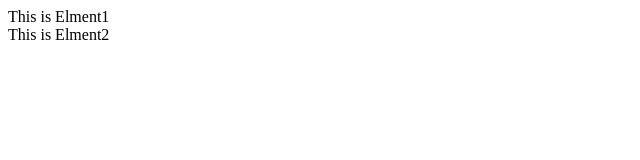
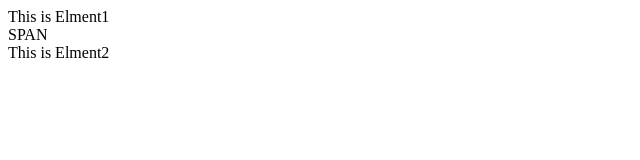
Before and after one commit to 0Sankalp/javascriptLearning, a website: page DOM/domMethod/searchingDom/index.html in a window 1280 px wide. Shown: the whole page, without its empty margins (0-640 px from the left). Drawn offline with Linux system fonts and the light colour scheme.

Commit message:
searching the dom by matches, closest and contain method

```diff
--- a/DOM/domMethod/searchingDom/index.html
+++ b/DOM/domMethod/searchingDom/index.html
@@ -6,7 +6,7 @@
     <title>Document</title>
 </head>
 <body>
-    <div class="box" id="id1">This is Elment1</div>
+    <div class="box" id="id1">This is Elment1</div> <span id="sp1">SPAN</span>
     <div class="box" id="id2">This is Elment2</div>
 
     <script src="script.js"></script>
```
